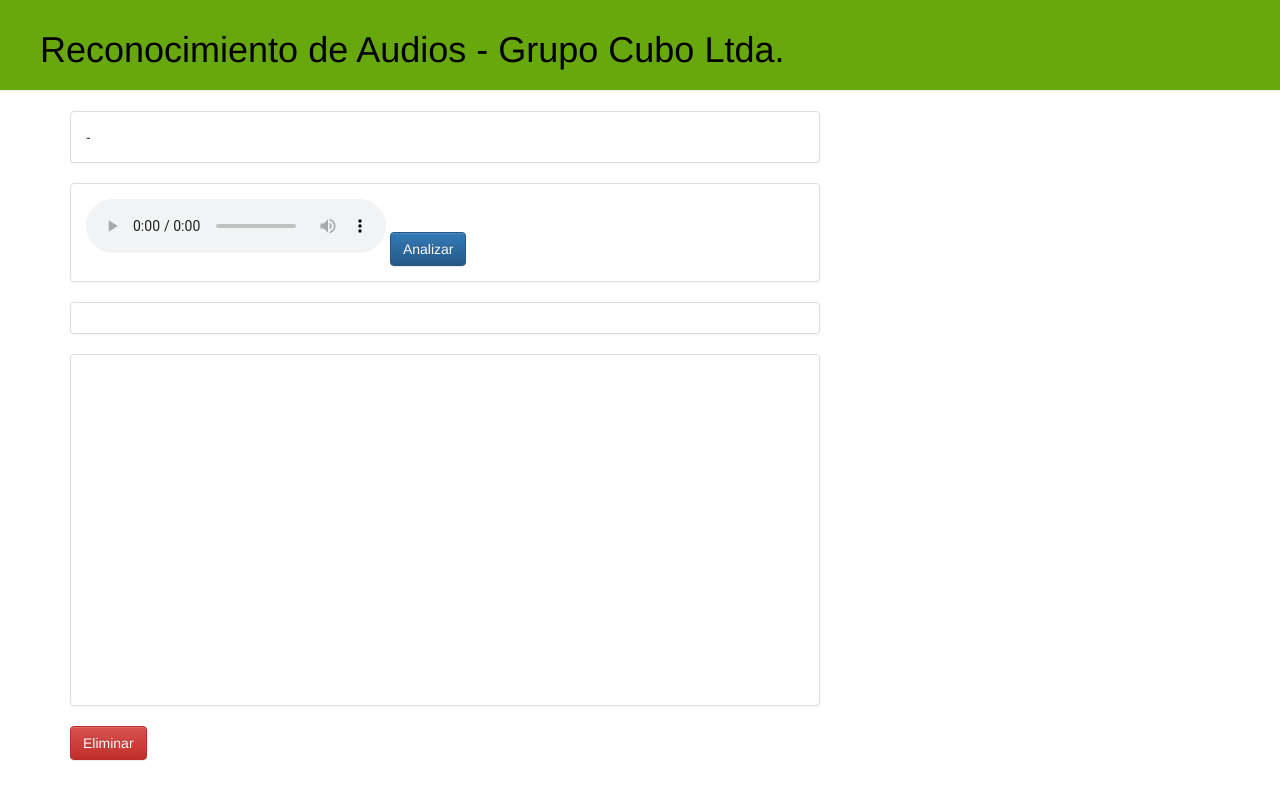
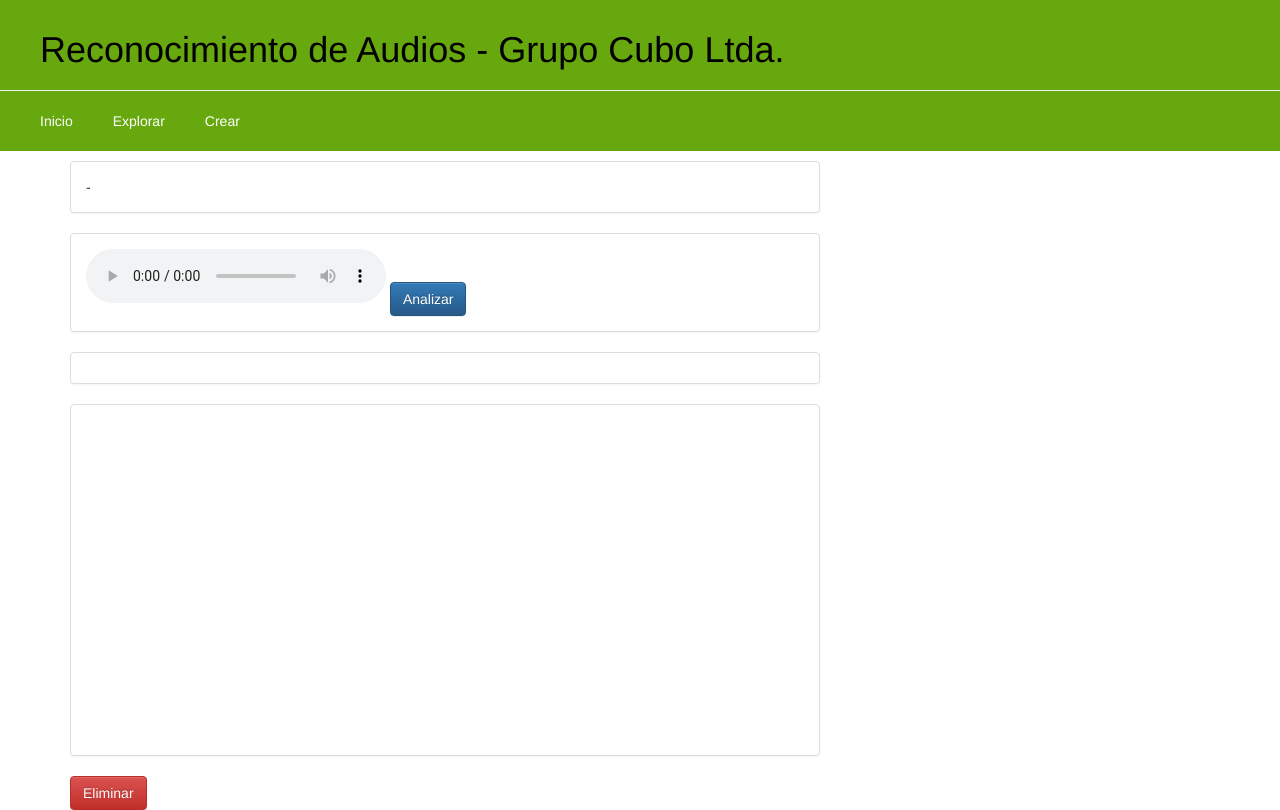
Before and after one commit to s13g3lb4um/GCL-SR, a Django app: template SR/templates/SR/sr_detail.html in a window 1280 px wide. Before the commit the page ends 761 px from the top, so only its background shows below. Run offline with Django 3.2, Linux system fonts and the light colour scheme; the template is opened without the code that fills it, so the values that code supplies are empty; some libraries are stand-ins or nearby versions.

Commit message:
Menu implementado en la sección de detalle

```diff
--- a/SR/static/css/styles.css
+++ b/SR/static/css/styles.css
@@ -1,3 +1,35 @@
+* {
+  padding: 0;
+  margin: 0;
+}
+
+header nav {
+	background: rgb(104,168,15);
+	margin-bottom:10px;
+  margin-top: 0;
+}
+
+header nav ul {
+  margin-left: 20px;
+	list-style: none;
+	overflow: hidden;
+}
+
+header nav ul li {
+	float: left;
+}
+
+header nav ul li a {
+	display: block;
+	padding:20px;
+	color:#fff;
+	text-decoration: none;
+}
+
+header nav ul li a:hover {
+	background: #07B517;
+}
+
 h1 a {
   color: black
 }
@@ -5,5 +37,6 @@ h1 a {
 .page-header {
   background-color: #68A80F;
   margin-top: 0;
+  margin-bottom: auto;
   padding: 10px 0px 10px 40px;
 }
--- a/SR/templates/SR/base.html
+++ b/SR/templates/SR/base.html
@@ -18,6 +18,8 @@
   <div class="page-header">
     <h1><a href="/">Reconocimiento de Audios - Grupo Cubo Ltda.</a></h1>
   </div>
+  {% block menu %}
+  {% endblock %}
   <div class="content container">
     {% block content %}
     {% endblock %}
--- a/SR/templates/SR/sr_detail.html
+++ b/SR/templates/SR/sr_detail.html
@@ -23,6 +23,18 @@
   });
 </script>
 {% endblock scripts %}
+
+{% block menu %}
+<header>
+  <nav class="menu">
+    <ul>
+      <li><a href="{% url 'sr_list' tab='Visualize' %}">Inicio</a></li>
+      <li><a href="{% url 'sr_list' tab='Explore' %}">Explorar</a></li>
+      <li><a href="{% url 'sr_list' tab='Create' %}">Crear</a></li>
+    </ul>
+  </nav>
+</header>
+{% endblock %}
 
 {% block content %}
 <div class="row">
--- a/SR/urls.py
+++ b/SR/urls.py
@@ -5,6 +5,9 @@ from . import views
 
 urlpatterns = [
     url(r'^$', views.sr_list, name='sr_list'),
+    url(r'^#Explore$', views.sr_list, {'tab': 'Explore'}, name='sr_list'),
+    url(r'^#Create$', views.sr_list, {'tab': 'Create'}, name='sr_list'),
+    url(r'^#Visualize$', views.sr_list, {'tab': 'Visualize'}, name='sr_list'),
     url(r'^sr/(?P<item_id>[0-9]+)/$', views.sr_detail, name='sr_detail'),
     url(r'^sr/(?P<item_id>[0-9]+)/analyzed/$', views.analyze_audio, name='analyze_audio'),
     url(r'^sr/(?P<item_id>[0-9]+)/removed/$', views.sr_remove, name='sr_remove')
--- a/SR/views.py
+++ b/SR/views.py
@@ -5,7 +5,7 @@ from os import remove
 # Create your views here.
 
 
-def sr_list(request):
+def sr_list(request, tab='Visualize'):
     SR = Speech_Recognition.objects.order_by('-created_date')
     if request.method == 'POST':
         new_sr = create_sr(request.POST, request.FILES)
@@ -24,7 +24,7 @@ def sr_list(request):
     else:
         new_sr = create_sr()
     return render(request, 'SR/sr_list.html', {'SR': SR, 'form': new_sr,
-                                               'tab': 'Visualize'})
+                                               'tab': tab})
 
 
 def sr_detail(request, item_id):
```
Also changed, not shown: SR/static/js/functions.js (+11 -22 lines).
